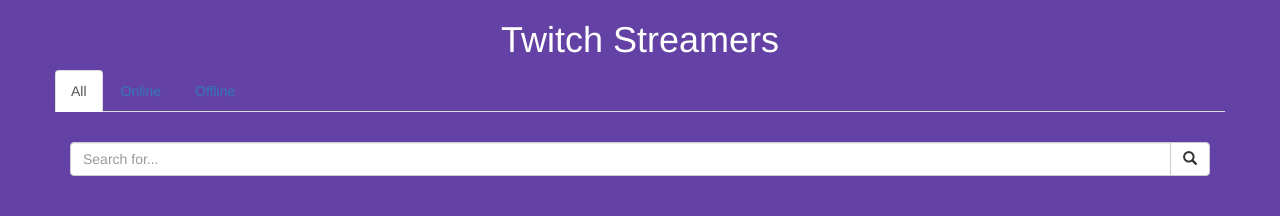
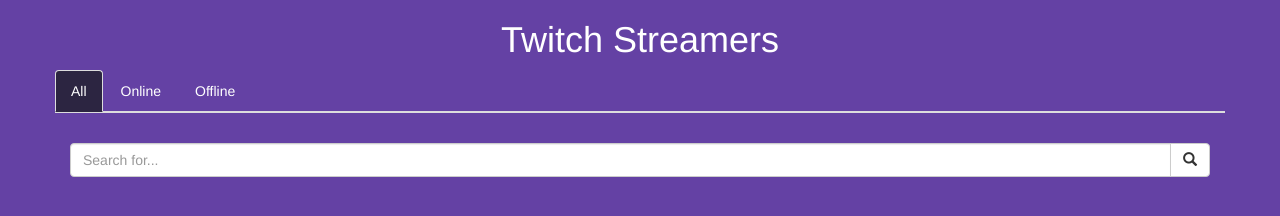
Before and after one commit to christophszcz/twitchStreamers, a plain HTML site: page index.html in a window 1280 px wide. Both pictures are taken after a click on the link "All". Drawn offline with nearby package versions, Linux system fonts and the light colour scheme; no server answers.

Commit message:
Turn the tabs dark purple and make the text white.

```diff
--- a/css/styles.css
+++ b/css/styles.css
@@ -18,3 +18,22 @@
 .thumbnail {
 	text-align: center;
 }
+
+/* Tabs */
+
+.tab-button{
+	color: #fff;
+}
+
+.tab-button:hover{
+	color: #6441A4;
+}
+
+.nav-tabs>li.active>a, .nav-tabs>li.active>a:focus, .nav-tabs>li.active>a:hover {
+	background-color: #2C2541;
+	color: #fff;
+}
+
+.nav-tabs {
+    border-bottom: 2px solid #ddd;
+}
--- a/index.html
+++ b/index.html
@@ -13,13 +13,13 @@
 		<div class="row">
 			<ul class="nav nav-tabs">
 			  <li role="presentation" id="all-button">
-			  	<a href="#" class="all-button" id="all-button-id">All</a>
+			  	<a href="#" class="all-button tab-button" id="all-button-id">All</a>
 			  </li>
 			  <li role="presentation" id="online-button">
-			  	<a href="#" class="online-button" id="online-button-id">Online</a>
+			  	<a href="#" class="online-button tab-button" id="online-button-id">Online</a>
 			  </li>
 			  <li role="presentation" id="offline-button">
-			  	<a href="#" class="offline-button" id="offline-button-id">Offline</a>
+			  	<a href="#" class="offline-button tab-button" id="offline-button-id">Offline</a>
 			  </li>
 			</ul>
 		</div>
```
